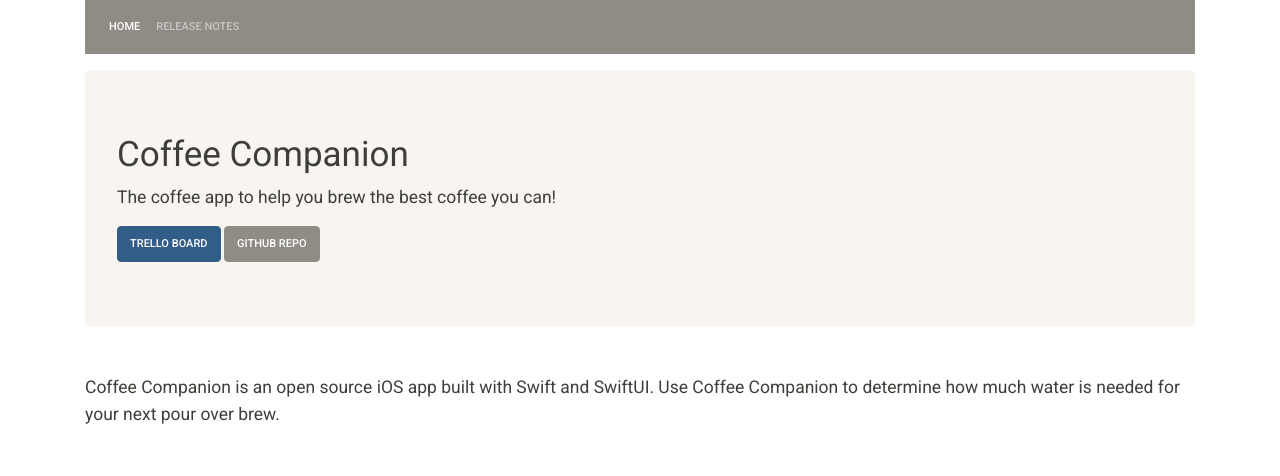
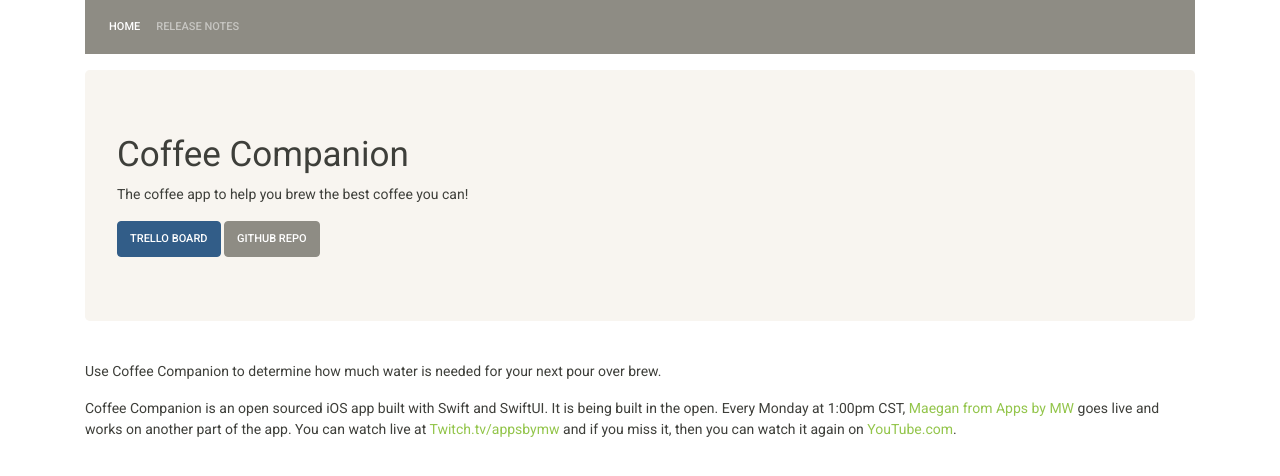
Before and after one commit to appsbymw/coffee-app, a Jekyll site: the page built from index.html, in a window 1280 px wide. Shown: the top 476 px of the page. Built offline with Jekyll 4.4.1, drawn with Linux system fonts in a browser that asks for light colours; nearby versions of some CDN libraries.

Commit message:
Updating website

```diff
--- a/_sass/main.scss
+++ b/_sass/main.scss
@@ -18,7 +18,7 @@
     padding: 15px 20px;
 }
 
-footer, p, ul {
+footer, ul {
   font-size: 1.25em;
 }
 .card-text{
--- a/index.html
+++ b/index.html
@@ -20,10 +20,18 @@
         </div>
     </div>
 </div>
-<div class="row mt-3">
+<div class="row mt-2">
     <div class="col">
         <p>
-            Coffee Companion is an open source iOS app built with Swift and SwiftUI. Use Coffee Companion to determine how much water is needed for your next pour over brew.
+            Use Coffee Companion to determine how much water is needed for your next pour over brew.
         </p>
     </div>
 </div>
+
+<div class="row">
+    <div class="col">
+        <p>
+            Coffee Companion is an open sourced iOS app built with Swift and SwiftUI. It is being built in the open. Every Monday at 1:00pm CST, <a href="https://appsbymw.com"  target="_blank">Maegan from Apps by MW</a> goes live and works on another part of the app. You can watch live at <a href="https://www.twitch.tv/appsbymw" target="_blank">Twitch.tv/appsbymw</a> and if you miss it, then you can watch it again on <a href="https://www.youtube.com/channel/UCUZDQxNOmpkwah344CrlmuQ" target="_blank" rel="noopener noreferrer">YouTube.com</a>.
+        </p>
+    </div>
+</div>
```
